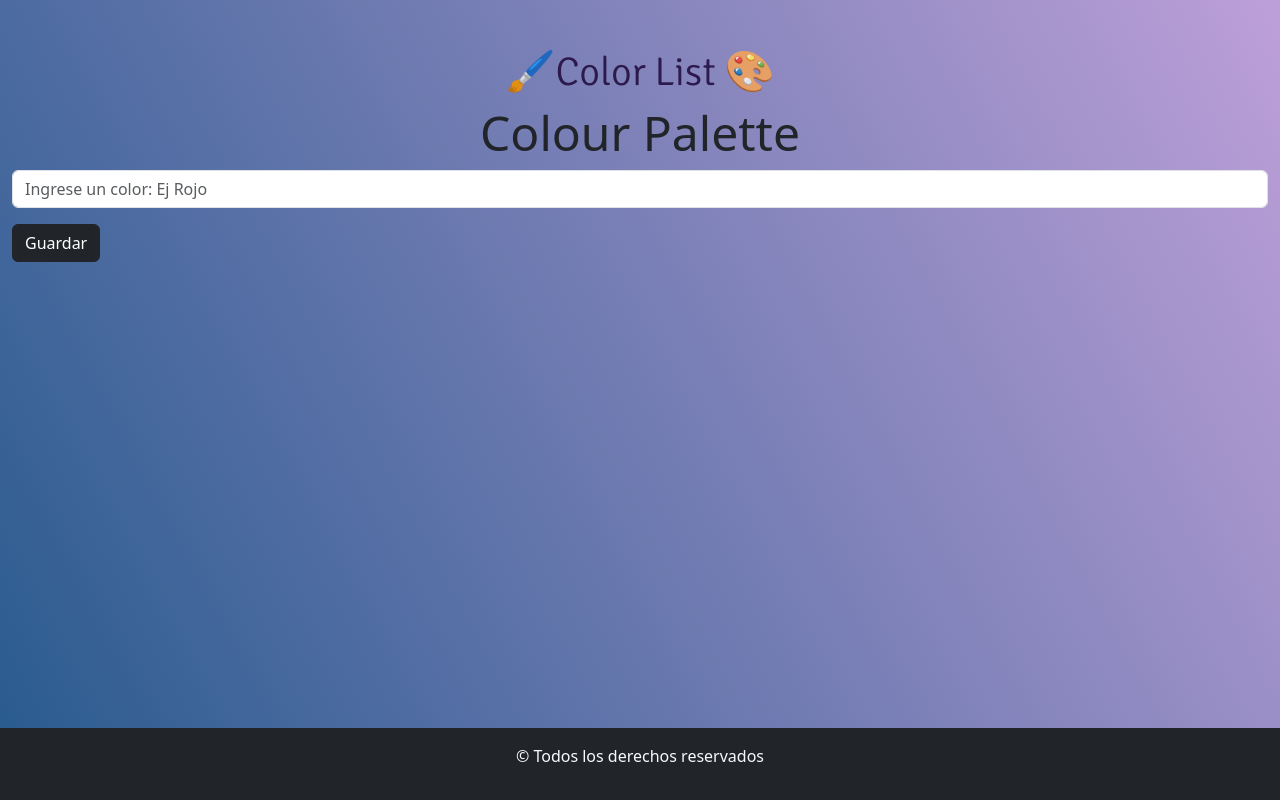
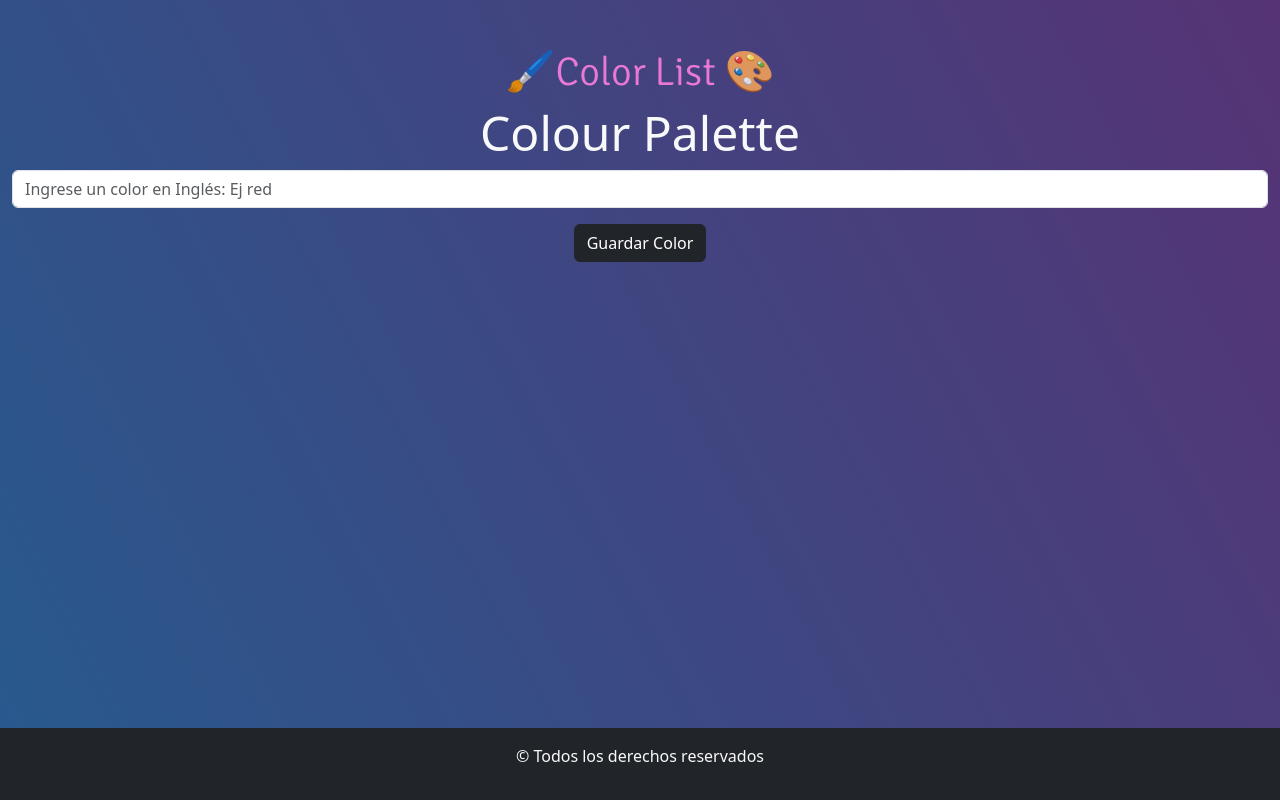
Before and after one commit to CosmeNicolas/ClonListaColores, a React (Vite) app: page / in a window 1280 px wide. Built offline with nearby package versions, Linux system fonts and the light colour scheme.

Commit message:
agreggue estilos al titulo

```diff
--- a/src/App.css
+++ b/src/App.css
@@ -7,7 +7,7 @@ sans-serif; */
 
 body {
   background-color: #8EC5FC;
-  background-image: linear-gradient(62deg, #275a8e 0%, #bd9fd8 100%);
+  background-image: linear-gradient(62deg, #275a8e 0%, #563375 100%);
 }
 
 #root {
@@ -22,7 +22,7 @@ body {
 
 .color {
   font-family: 'Signika', sans-serif;
-  color: rgba(34, 12, 63, 0.885);
+  color: rgba(255, 128, 225, 0.885);
 }
 
 .card{
@@ -38,5 +38,5 @@ body {
   width: 100px;
   border-color: black 1px;
   -webkit-box-shadow: 0px 1px 0px 2px rgba(0, 0, 0, 0.49);
-    box-shadow: 0px 1px 0px 2px rgba(0, 0, 0, 0.49);
+  box-shadow: 0px 1px 0px 2px rgba(0, 0, 0, 0.49);
 }
--- a/src/components/FormularioColores.jsx
+++ b/src/components/FormularioColores.jsx
@@ -29,18 +29,20 @@ const FormularioColores = () => {
     <>
       <Form onSubmit={handleSubmit}>
         <Form.Group className="mb-3 text-center" controlId="formBasicEmail">
-          <Form.Label className="display-5">Colour Palette</Form.Label>
+          <Form.Label className="display-5 text-light">Colour Palette</Form.Label>
           <Form.Control type="text"
-            placeholder="Ingrese un color: Ej Rojo"
+            placeholder="Ingrese un color en Inglés: Ej red"
             minLength={3}
             maxLength={15}
             onChange={(e) => setColor(e.target.value)}
             value={color}
           />
         </Form.Group>
-        <Button variant="dark" type="submit">
-          Guardar
-        </Button>
+        <div className="text-center">
+          <Button variant="dark" type="submit" className="button">
+            Guardar Color
+          </Button>
+        </div>
       </Form>
       <ListaColores colores={colores} borrarColor={borraColor} />
     </>
```
